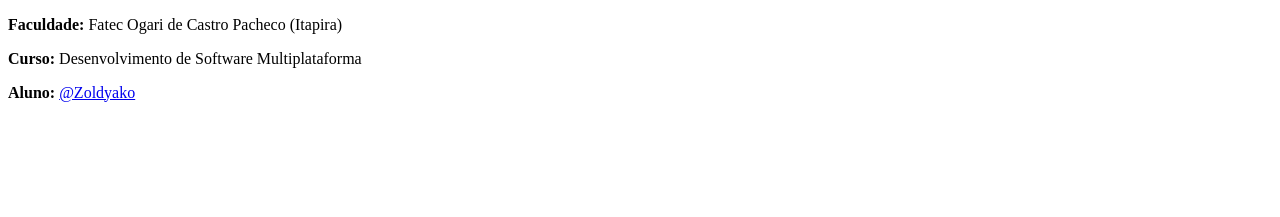
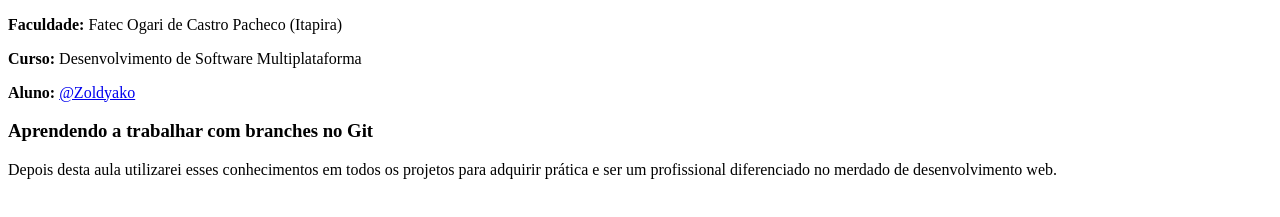
Before and after one commit to Zoldyako/primeiro-projeto-git, a plain HTML site: page index.html in a window 1280 px wide. Shown: the part 105-322 px from the top of the page. Drawn offline with Linux system fonts and the light colour scheme.

Commit message:
Alteração do index.html para nova-branch

```diff
--- a/index.html
+++ b/index.html
@@ -12,5 +12,8 @@
     <p><strong>Faculdade: </strong>Fatec Ogari de Castro Pacheco (Itapira)</p>
     <p><strong>Curso: </strong>Desenvolvimento de Software Multiplataforma</p>
     <p><strong>Aluno: </strong> <a href="https://github.com/Zoldyako">@Zoldyako</a></p>
+
+    <h3>Aprendendo a trabalhar com branches no Git</h3>
+    <p>Depois desta aula utilizarei esses conhecimentos em todos os projetos para adquirir prática e ser um profissional diferenciado no merdado de desenvolvimento web.</p>
 </body>
 </html>
```
